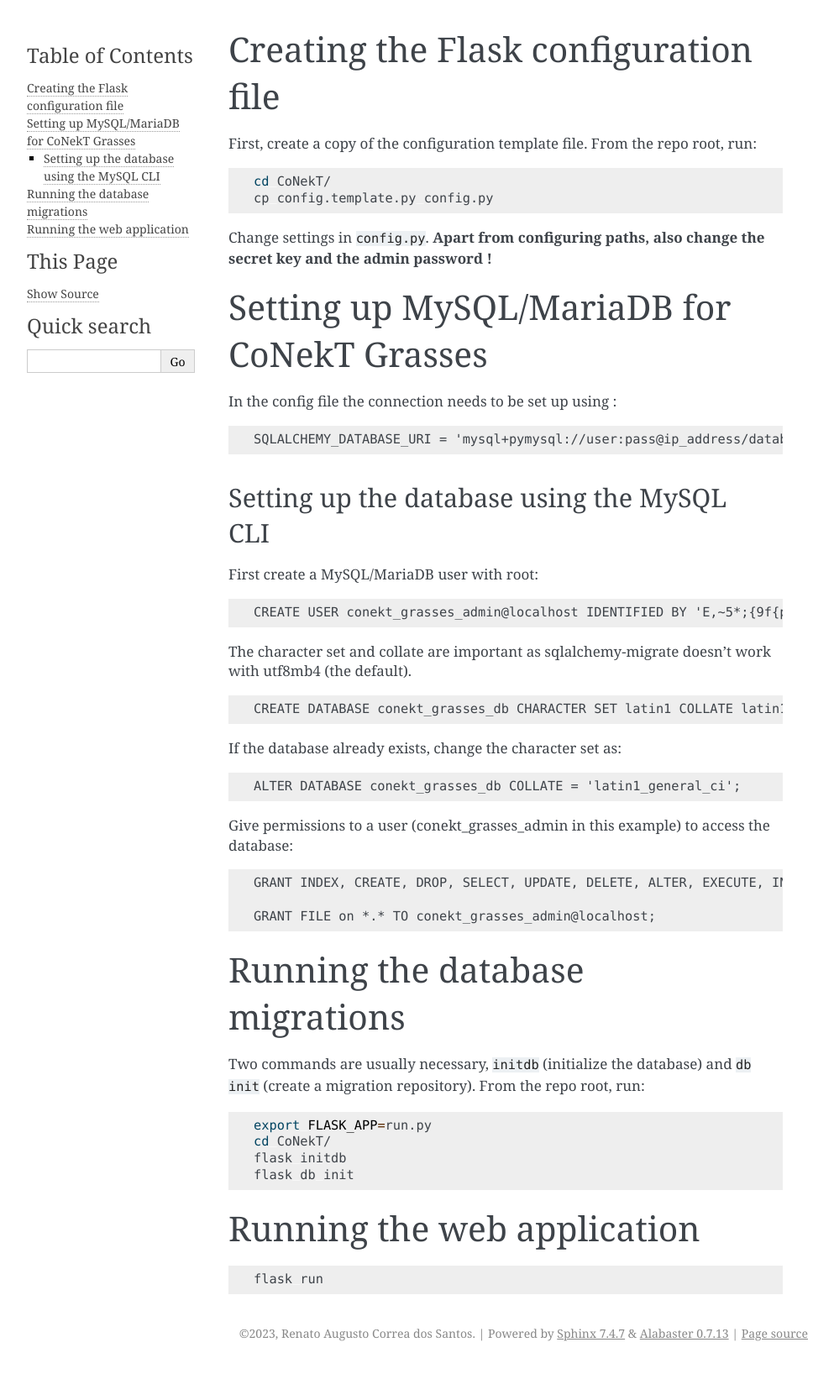
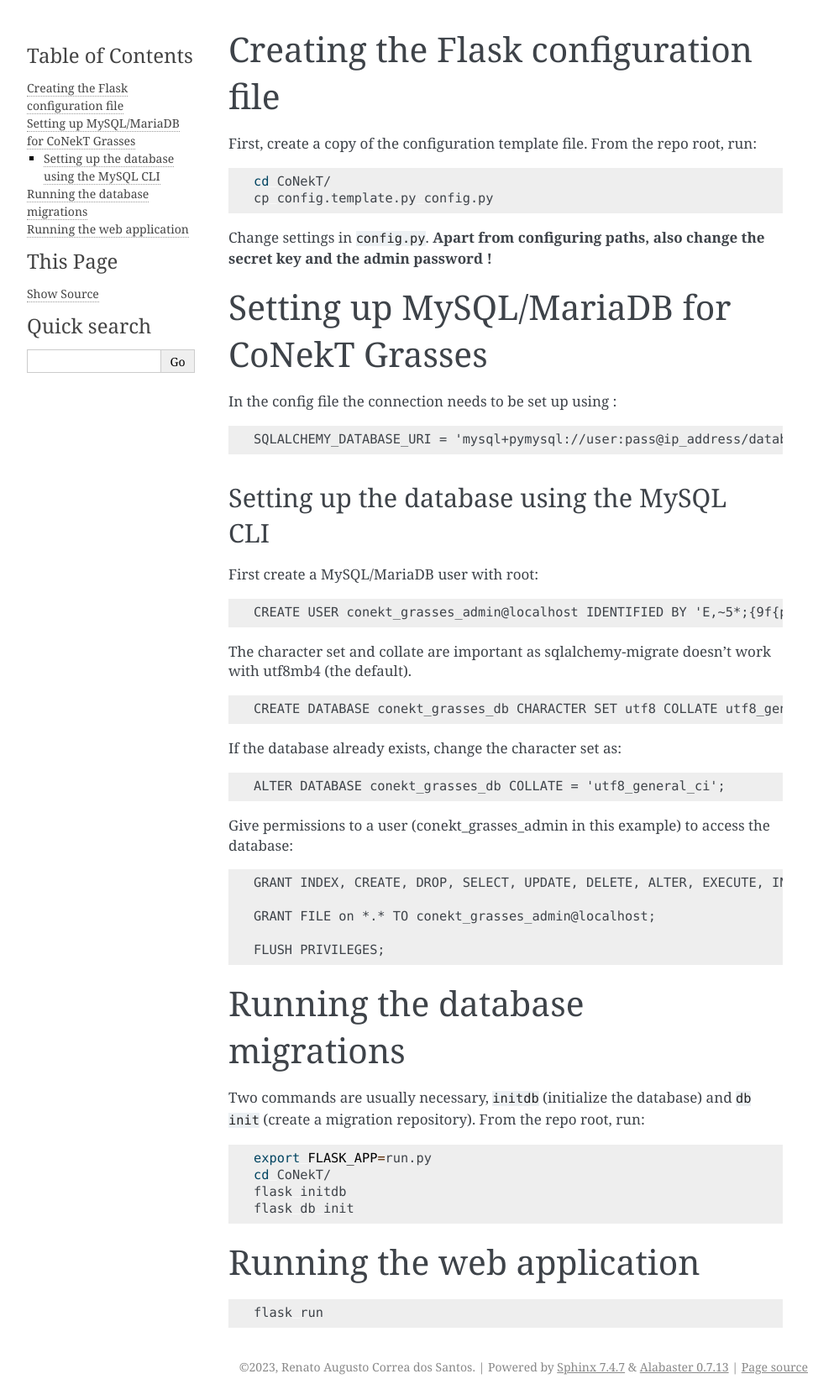
Before and after one commit to labbces/conekt_grasses, a Sphinx documentation site: the page built from CoNekT/docs/source/connect_mysql.md, in a window 1280 px wide. Shown: the whole page at 84% size, without its empty margins (148-1141 px from the left). Built offline with Sphinx 7.4.7, drawn with Linux system fonts in a browser that asks for light colours; before the commit the page ends 1627 px from its top, so only the background shows below that.

Commit message:
Atualização documentação

```diff
--- a/CoNekT/docs/source/connect_mysql.md
+++ b/CoNekT/docs/source/connect_mysql.md
@@ -25,17 +25,19 @@ First create a MySQL/MariaDB user with root:
 
 The character set and collate are important as sqlalchemy-migrate doesn't work with utf8mb4 (the default).
 
-    CREATE DATABASE conekt_grasses_db CHARACTER SET latin1 COLLATE latin1_general_ci;
+    CREATE DATABASE conekt_grasses_db CHARACTER SET utf8 COLLATE utf8_general_ci;
 
 If the database already exists, change the character set as:
 
-    ALTER DATABASE conekt_grasses_db COLLATE = 'latin1_general_ci';
+    ALTER DATABASE conekt_grasses_db COLLATE = 'utf8_general_ci';
 
 Give permissions to a user (conekt_grasses_admin in this example) to access the database:
 
     GRANT INDEX, CREATE, DROP, SELECT, UPDATE, DELETE, ALTER, EXECUTE, INSERT on conekt_grasses_db.* TO conekt_grasses_admin@localhost;
 
     GRANT FILE on *.* TO conekt_grasses_admin@localhost;
+
+    FLUSH PRIVILEGES;
 
 
 # Running the database migrations
```
Also changed, not shown: README.md (+8 -1 lines).
